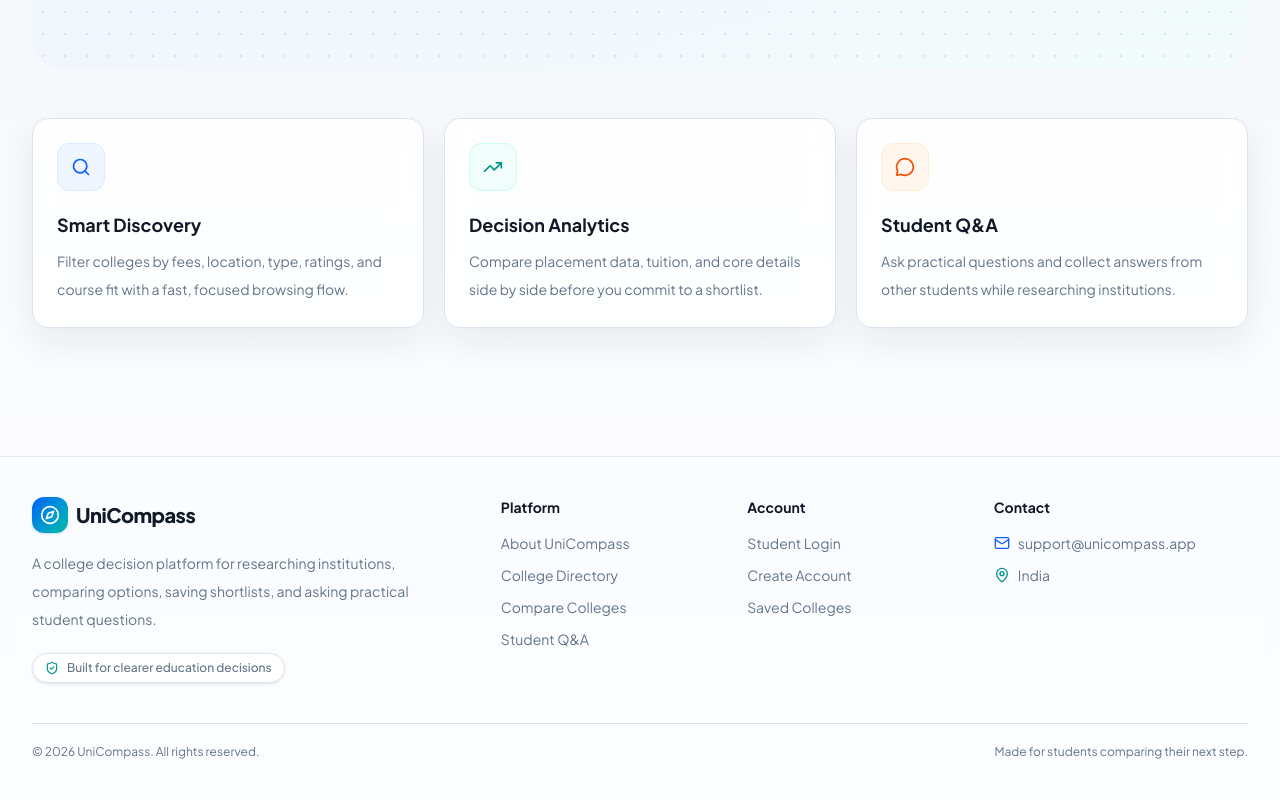
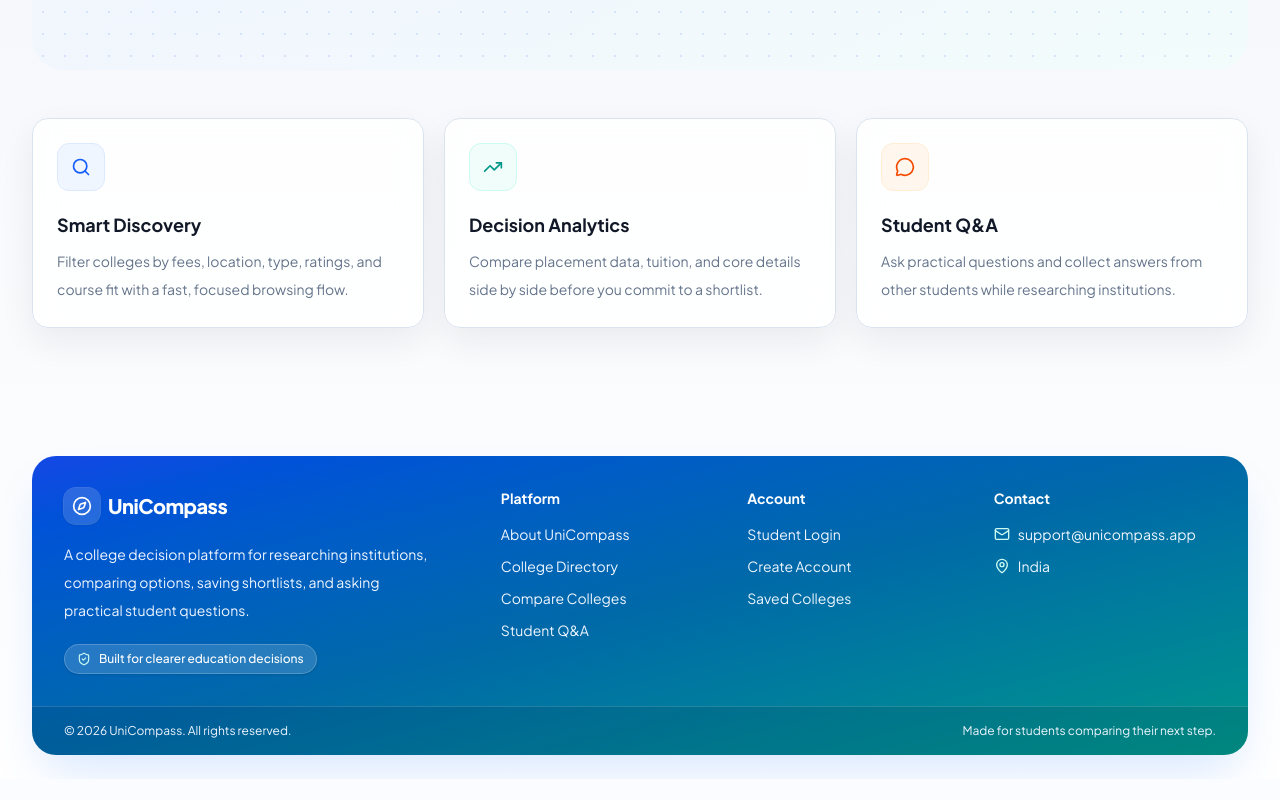
Before and after one commit to angelabera/UniCompass, a Next.js app in the folder frontend/: page / in a window 1280 px wide. Shown: the part 623-1423 px from the top of the page. After the commit the page ends 1402 px from the top, so only its background shows below. Built offline with nearby package versions, Linux system fonts and the light colour scheme.

Commit message:
Redesigned footer

```diff
--- a/frontend/src/components/Footer.tsx
+++ b/frontend/src/components/Footer.tsx
@@ -18,63 +18,63 @@ const supportLinks = [
 
 export default function Footer() {
   return (
-    <footer className="mt-10 border-t border-border/80 bg-background/65 px-4 py-10 backdrop-blur md:px-8">
-      <div className="mx-auto max-w-7xl">
+    <footer className="mt-10 px-4 pb-6 md:px-8">
+      <div className="mx-auto max-w-7xl overflow-hidden rounded-3xl bg-gradient-to-br from-blue-700 via-sky-700 to-teal-600 text-white shadow-2xl shadow-blue-500/20">
         <div className="grid gap-10 md:grid-cols-[1.35fr_0.65fr_0.65fr_0.8fr]">
-          <div>
+          <div className="p-6 md:p-8">
             <Link href="/" className="mb-4 inline-flex items-center gap-2">
-              <div className="rounded-xl bg-gradient-to-br from-blue-600 to-teal-500 p-2 text-white shadow-sm shadow-blue-500/20">
+              <div className="rounded-xl bg-white/15 p-2 text-white shadow-sm ring-1 ring-white/20 backdrop-blur">
                 <Compass className="h-5 w-5" />
               </div>
-              <span className="text-xl font-extrabold tracking-tight text-foreground">UniCompass</span>
+              <span className="text-xl font-extrabold tracking-tight text-white">UniCompass</span>
             </Link>
-            <p className="max-w-md text-sm leading-7 text-muted-foreground">
+            <p className="max-w-md text-sm leading-7 text-blue-50">
               A college decision platform for researching institutions, comparing options, saving shortlists, and asking practical student questions.
             </p>
-            <div className="mt-5 inline-flex items-center gap-2 rounded-full border border-border bg-card px-3 py-1.5 text-xs font-medium text-muted-foreground shadow-sm">
-              <ShieldCheck className="h-3.5 w-3.5 text-teal-600" />
+            <div className="mt-5 inline-flex items-center gap-2 rounded-full border border-white/20 bg-white/15 px-3 py-1.5 text-xs font-medium text-white shadow-sm backdrop-blur">
+              <ShieldCheck className="h-3.5 w-3.5 text-teal-100" />
               Built for clearer education decisions
             </div>
           </div>
 
-          <div>
-            <h3 className="mb-4 text-sm font-bold text-foreground">Platform</h3>
+          <div className="px-6 md:px-0 md:py-8">
+            <h3 className="mb-4 text-sm font-bold text-white">Platform</h3>
             <div className="space-y-3">
               {platformLinks.map((link) => (
-                <Link key={link.href} href={link.href} className="block text-sm text-muted-foreground transition-colors hover:text-foreground">
+                <Link key={link.href} href={link.href} className="block text-sm text-blue-50 transition-colors hover:text-white">
                   {link.label}
                 </Link>
               ))}
             </div>
           </div>
 
-          <div>
-            <h3 className="mb-4 text-sm font-bold text-foreground">Account</h3>
+          <div className="px-6 md:px-0 md:py-8">
+            <h3 className="mb-4 text-sm font-bold text-white">Account</h3>
             <div className="space-y-3">
               {supportLinks.map((link) => (
-                <Link key={link.href} href={link.href} className="block text-sm text-muted-foreground transition-colors hover:text-foreground">
+                <Link key={link.href} href={link.href} className="block text-sm text-blue-50 transition-colors hover:text-white">
                   {link.label}
                 </Link>
               ))}
             </div>
           </div>
 
-          <div>
-            <h3 className="mb-4 text-sm font-bold text-foreground">Contact</h3>
-            <div className="space-y-3 text-sm text-muted-foreground">
+          <div className="px-6 pb-6 md:px-0 md:py-8 md:pr-8">
+            <h3 className="mb-4 text-sm font-bold text-white">Contact</h3>
+            <div className="space-y-3 text-sm text-blue-50">
               <div className="flex items-center gap-2">
-                <Mail className="h-4 w-4 text-blue-600" />
+                <Mail className="h-4 w-4 text-teal-100" />
                 support@unicompass.app
               </div>
               <div className="flex items-center gap-2">
-                <MapPin className="h-4 w-4 text-teal-600" />
+                <MapPin className="h-4 w-4 text-teal-100" />
                 India
               </div>
             </div>
           </div>
         </div>
 
-        <div className="mt-10 flex flex-col gap-3 border-t border-border pt-5 text-xs text-muted-foreground md:flex-row md:items-center md:justify-between">
+        <div className="flex flex-col gap-3 border-t border-white/15 bg-slate-950/10 px-6 py-4 text-xs text-blue-50 md:flex-row md:items-center md:justify-between md:px-8">
           <span>© {new Date().getFullYear()} UniCompass. All rights reserved.</span>
           <span>Made for students comparing their next step.</span>
         </div>
```
